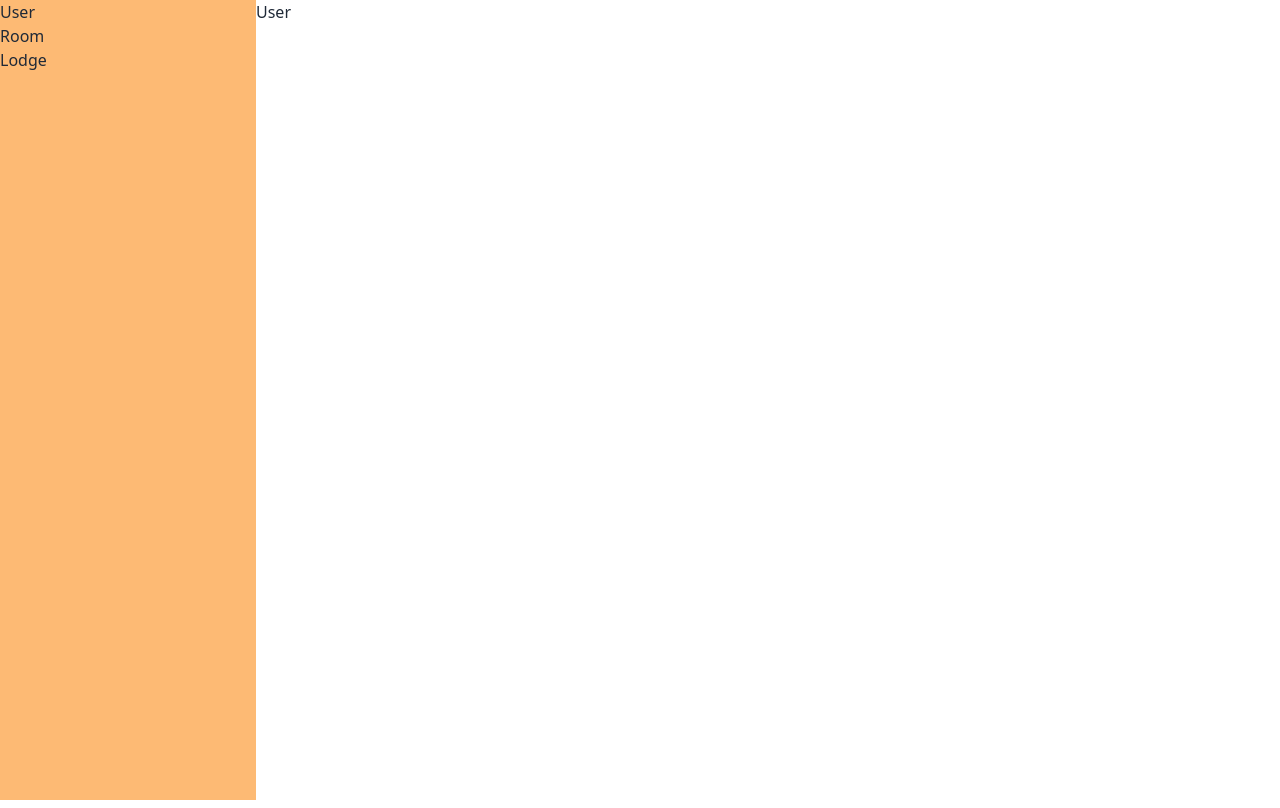
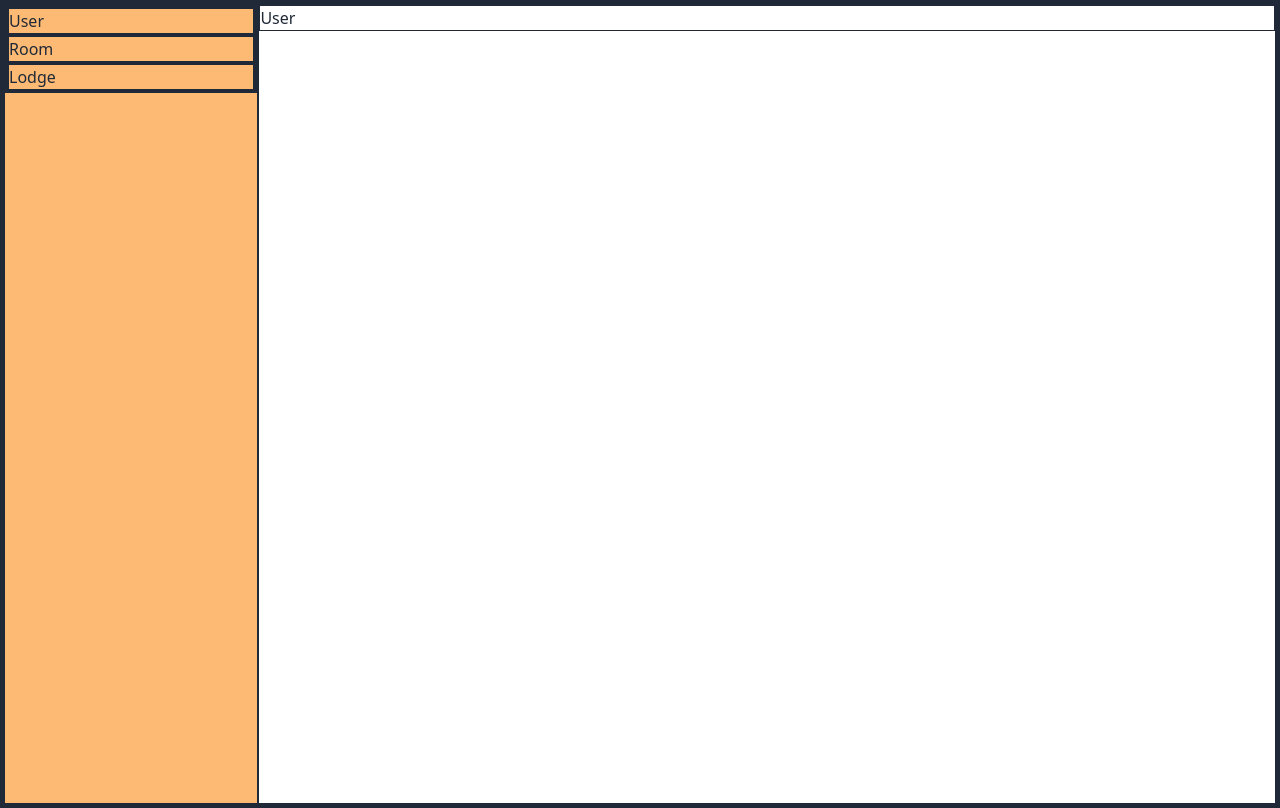
Before and after one commit to Explorarthecreator/Ohiz-Villa-Admin, a React (Create React App) app: page / in a window 1280 px wide. Built offline with nearby package versions, Linux system fonts and the light colour scheme.

Commit message:
Added border to every element to aid styling

```diff
--- a/src/index.css
+++ b/src/index.css
@@ -1,3 +1,7 @@
 @tailwind base;
 @tailwind components;
 @tailwind utilities;
+
+*{
+    border: 1px solid;
+}
```
